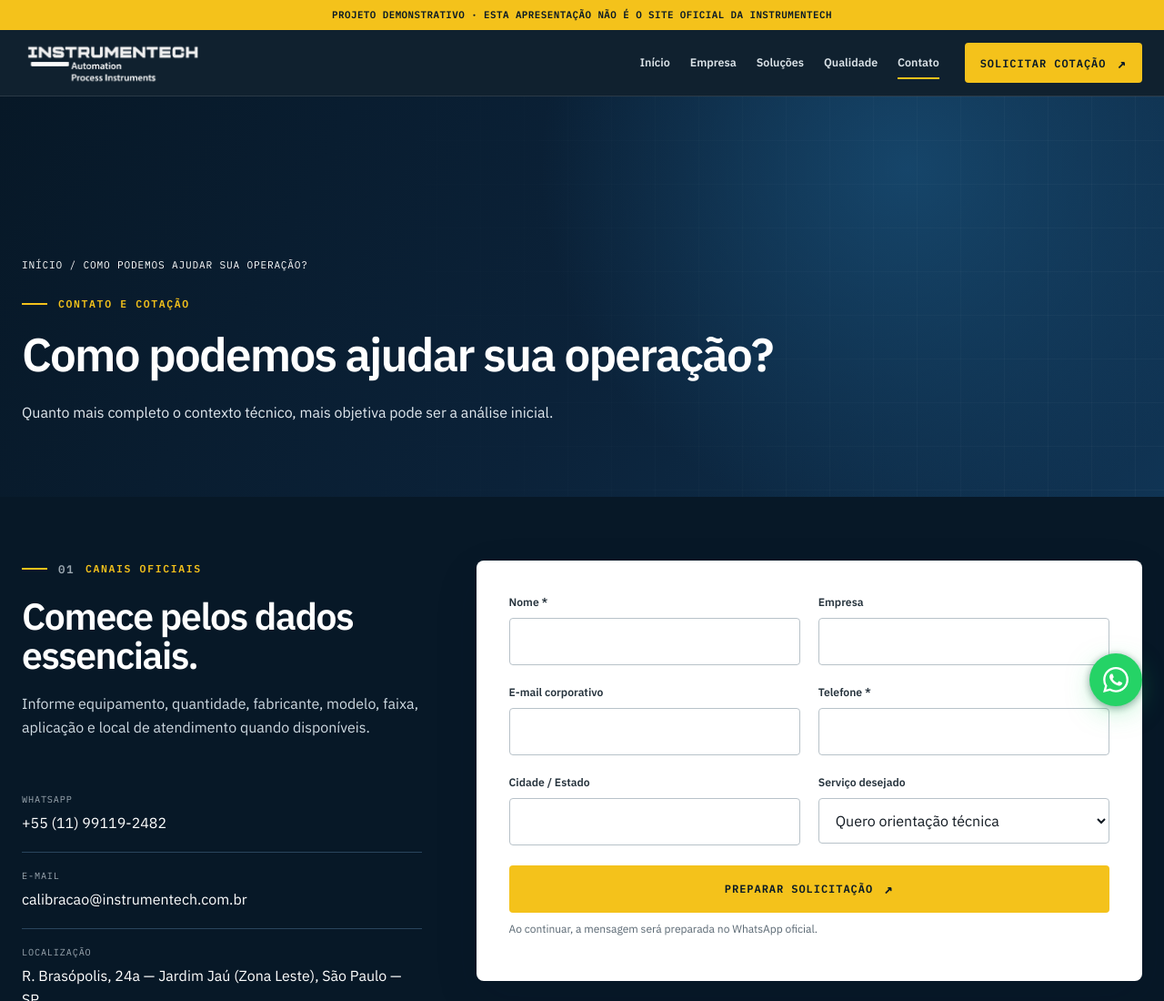
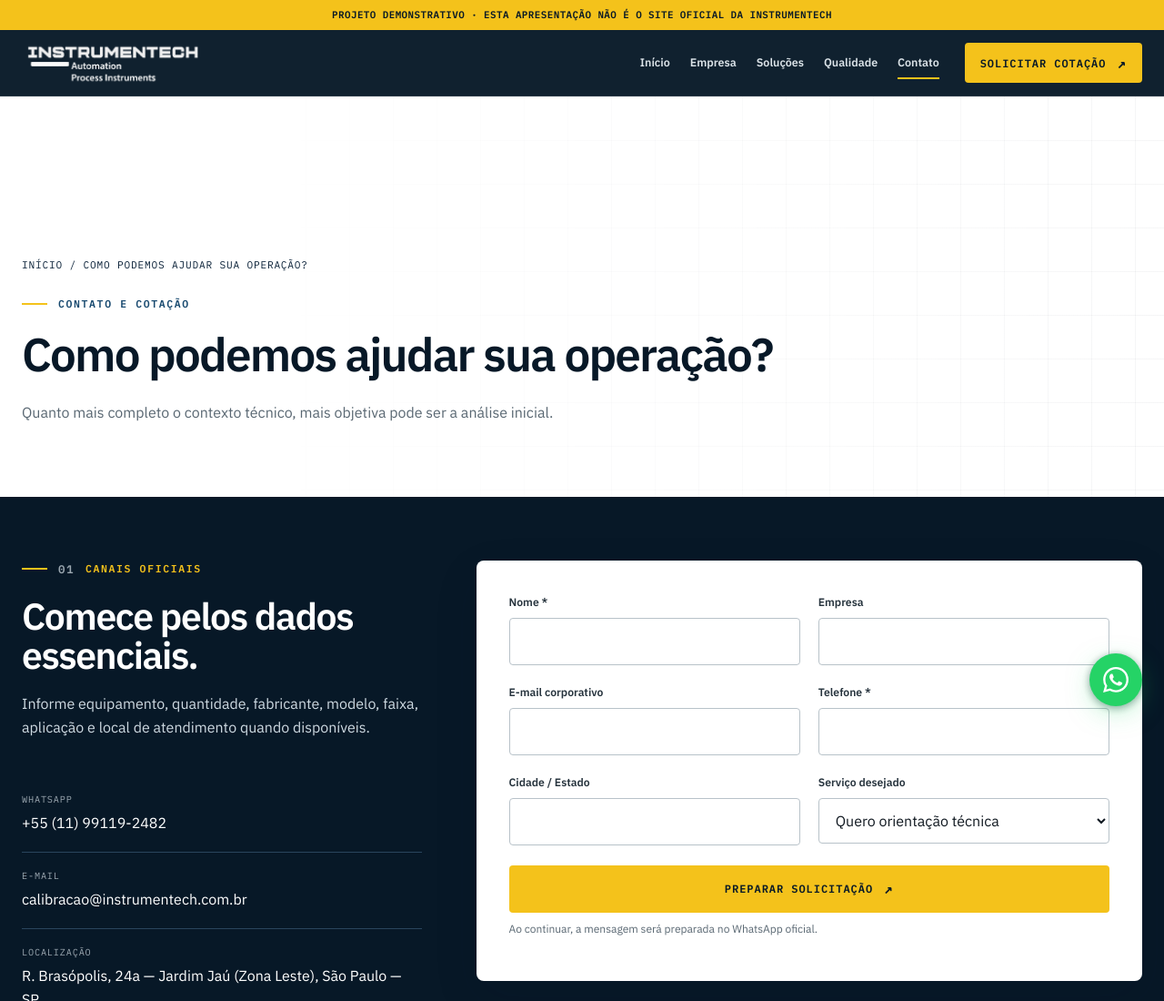
Before and after one commit to BKSErick/instrumentech, a website: page contato.html in a window 1280 px wide. Shown: the top 1100 px of the page at 91% size. Drawn offline with Linux system fonts and the light colour scheme.

Commit message:
style: clareia hero da pagina de contato

```diff
--- a/assets/styles.css
+++ b/assets/styles.css
@@ -1368,6 +1368,34 @@ h4 {
   color: var(--color-yellow-500);
 }
 
+.internal-hero--light {
+  --link-hover: var(--color-navy-700);
+  background: #fff;
+  color: var(--color-navy-950);
+}
+
+.internal-hero--light::after {
+  background-image: linear-gradient(rgb(7 24 39 / 4%) 1px, transparent 1px),
+    linear-gradient(90deg, rgb(7 24 39 / 4%) 1px, transparent 1px);
+}
+
+.internal-hero--light .lead {
+  color: var(--color-gray-600);
+}
+
+.internal-hero--light .technical-label {
+  color: var(--color-navy-700);
+}
+
+.internal-hero--light .breadcrumb {
+  color: var(--color-navy-900);
+}
+
+.internal-hero--light .breadcrumb a:hover {
+  color: var(--color-navy-700);
+  text-decoration: underline;
+}
+
 .service-overview {
   display: grid;
   grid-template-columns: 0.75fr 1.25fr;
--- a/contato.html
+++ b/contato.html
@@ -37,7 +37,7 @@
     </div>
   </header>
 <main id="conteudo">
-  <section class="internal-hero"><div class="internal-hero-content"><nav class="breadcrumb" aria-label="Breadcrumb"><a href="./index.html">Início</a> / Como podemos ajudar sua operação?</nav><p class="technical-label">Contato e cotação</p><h1>Como podemos ajudar sua operação?</h1><p class="lead">Quanto mais completo o contexto técnico, mais objetiva pode ser a análise inicial.</p></div></section>
+  <section class="internal-hero internal-hero--light"><div class="internal-hero-content"><nav class="breadcrumb" aria-label="Breadcrumb"><a href="./index.html">Início</a> / Como podemos ajudar sua operação?</nav><p class="technical-label">Contato e cotação</p><h1>Como podemos ajudar sua operação?</h1><p class="lead">Quanto mais completo o contexto técnico, mais objetiva pode ser a análise inicial.</p></div></section>
   <section class="section section--navy"><div class="container contact-grid"><div><p class="technical-label"><span class="section-index">01</span>Canais oficiais</p><h2>Comece pelos dados essenciais.</h2><p class="lead">Informe equipamento, quantidade, fabricante, modelo, faixa, aplicação e local de atendimento quando disponíveis.</p><ul class="contact-list"><li><small>WhatsApp</small><a href="https://wa.me/5511991192482?text=Ol%C3%A1%2C%20gostaria%20de%20falar%20com%20a%20Instrumentech%20sobre%20uma%20necessidade%20de%20instrumenta%C3%A7%C3%A3o%20ou%20calibra%C3%A7%C3%A3o." target="_blank" rel="noopener">+55 (11) 99119-2482</a></li><li><small>E-mail</small><a href="mailto:calibracao@instrumentech.com.br">calibracao@instrumentech.com.br</a></li><li><small>Localização</small><a href="https://www.google.com/maps/search/?api=1&query=R.%20Bras%C3%B3polis%2C%2024a%2C%20S%C3%A3o%20Paulo%20SP" target="_blank" rel="noopener">R. Brasópolis, 24a — Jardim Jaú (Zona Leste), São Paulo — SP</a></li><li><small>Instagram</small><a href="https://www.instagram.com/instrumentech" target="_blank" rel="noopener">@instrumentech</a></li></ul></div><form class="quote-form" data-quote-form>
     <div class="form-grid">
       <div class="field"><label for="nome">Nome *</label><input id="nome" name="nome" autocomplete="name" required></div>
```
Also changed, not shown: scripts/build.mjs (+4 -3 lines), tests/site.test.cjs (+16 -1 lines), tests/visual-smoke.mjs (+14 -2 lines).
